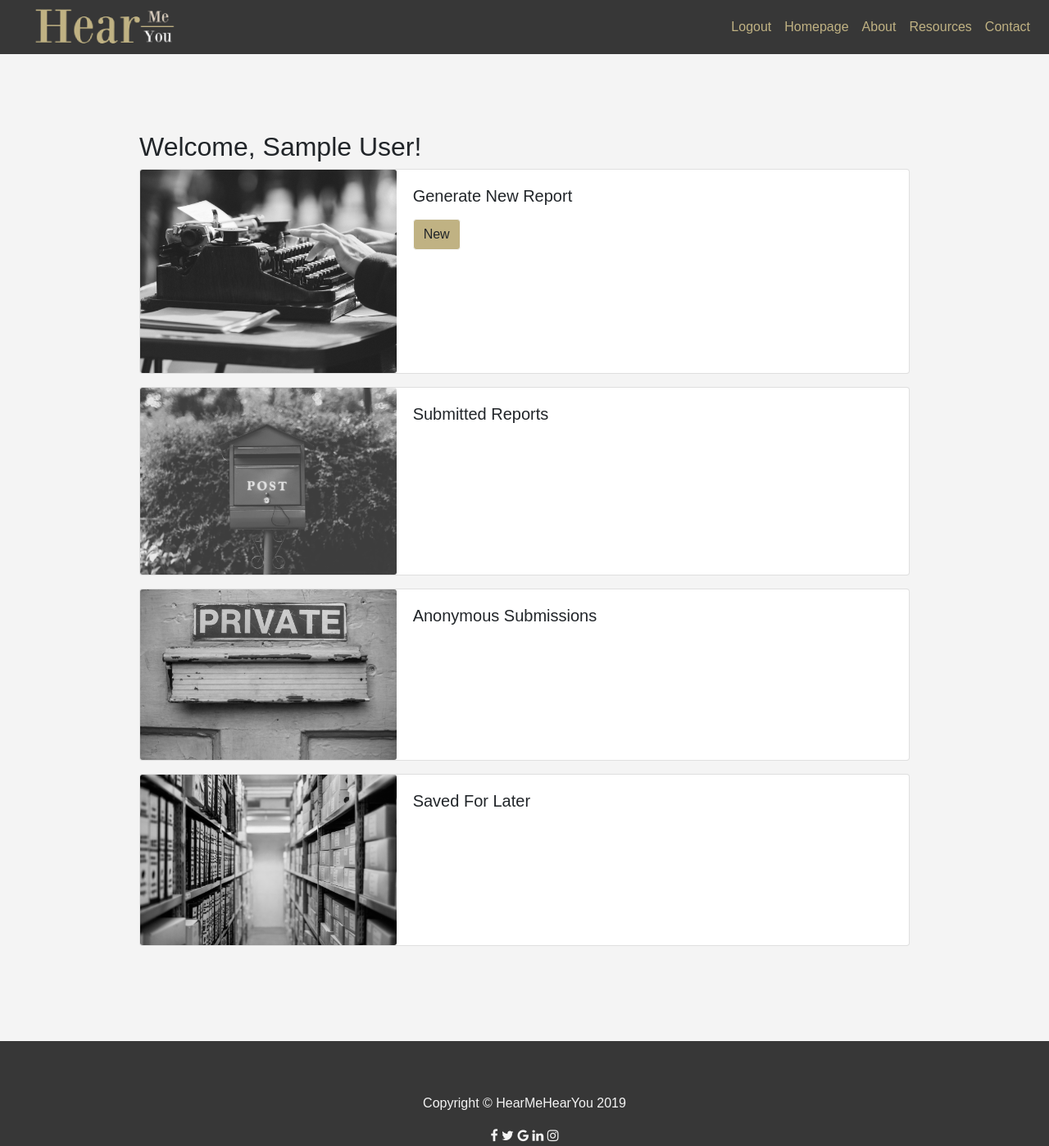
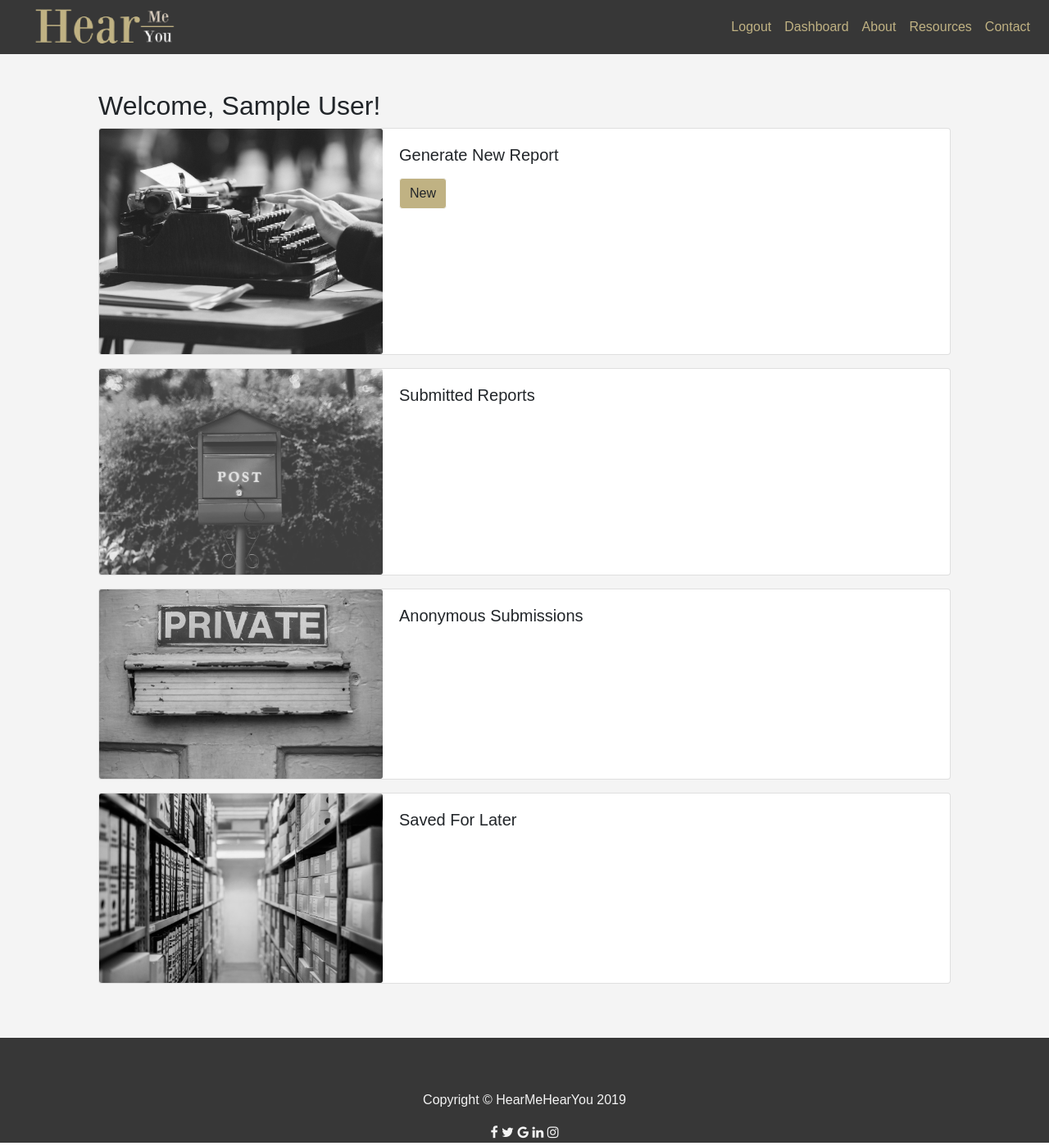
Before and after one commit to elizabethchin/HearMeHearYou, a Flask app: page /user/1 in a window 1280 px wide. Shown: the whole page at 82% size. Run offline with Flask 2, Linux system fonts and the light colour scheme; the visitor is signed in with stand-in values (Sample User, id 1); data comes from the database, SQL or seed files in the repository; data that the repository does not hold is empty; some libraries are stand-ins or nearby versions; some web fonts are replaced.

Commit message:
remove fade pane from user.html

```diff
--- a/server.py
+++ b/server.py
@@ -223,7 +223,7 @@ def contact():
 if __name__ == "__main__":
     # We have to set debug=True here, since it has to be True at the
     # point that we invoke the DebugToolbarExtension
-    app.debug = False
+    app.debug = True
     connect_to_db(app)
     # Use the DebugToolbar
     DebugToolbarExtension(app)
--- a/static/css/styles.css
+++ b/static/css/styles.css
@@ -108,7 +108,7 @@ footer {
 }
 
 #create-report {
-
+    color: #373737;
     background-size: cover;
     padding: 50px;
     font-size: 14px;
--- a/templates/base.html
+++ b/templates/base.html
@@ -57,10 +57,10 @@
             <li class="nav-item">
               {% if session["user_id"] != 6 %}
               <a class="nav-link" href="/user/{{ session['user_id'] }}"
-                >Homepage</a>
+                >Dashboard</a>
               {% elif session["user_id"] == 6 %}
               <a class="nav-link" href="/user_list"
-                >Homepage</a>
+                >Dashboard</a>
             </li>
             {% endif %}
             {% endif %}
--- a/templates/landing_page.html
+++ b/templates/landing_page.html
@@ -36,7 +36,7 @@
             </a>
           </li>
           <li class="nav-item">
-            <a class="nav-link" href="/user/{{ session['user_id'] }}">Homepage</a>
+            <a class="nav-link" href="/user/{{ session['user_id'] }}">Dashboard</a>
           </li>
           {% endif %} {% if "user_id" not in session %}
           <li class="nav-item">
--- a/templates/user.html
+++ b/templates/user.html
@@ -1,9 +1,9 @@
-{% extends 'base.html'%}
+{% extends 'base.html' %}
 {% block title %}User's Page{% endblock %}
 {% block content %}
 
 
-<div id=create-report>
+<div id="user-list">
     <div class="header">
         <h2>Welcome, {{ user.first_name }} {{ user.last_name }}!</h2>
     </div>
@@ -35,7 +35,7 @@
             <div class="col-md-8">
                 <div class="card-body">
                     <h5 class="card-title">Submitted Reports</h5>
-                    <p class="card-text">
+                    <p class="card-text" color=#373737;>
                         {% if user.inquiries %}
                         <ul>
                             {% for inquiry in user.inquiries %}
@@ -63,22 +63,21 @@
                 <div class="card-body">
                     <h5 class="card-title">Anonymous Submissions</h5>
                     <p class="card-text">
-                        <div class="tab-pane fade" id="anonymous-reports">
+
                         {% if user.inquiries and session["user_id"] != 6%}
                         {% if user.inquiries %}
                         <ul>
                             {% for inquiry in user.inquiries %}
                             {% if inquiry.anonymous == True %}
                             <li>
-                                    <a href="/inquiry/{{ inquiry.inquiry_id }}"> Inquiry ID:
-                                        {{ inquiry.inquiry_id }}</a>
+                                <a href="/inquiry/{{ inquiry.inquiry_id }}"> Inquiry ID: {{ inquiry.inquiry_id }}</a>
                             </li>
                             {% endif %}
                             {% endfor %}
                         </ul>
                         {% endif %}
                         {% endif %}
-                        </div>
+
 
                     </p>
 
```
Also changed, not shown: templates/user_list.html (+4 -4 lines), templates/view_report.html (+10 -0 lines), 1 other file. Lines whose indentation alone changed are shown as unchanged.
